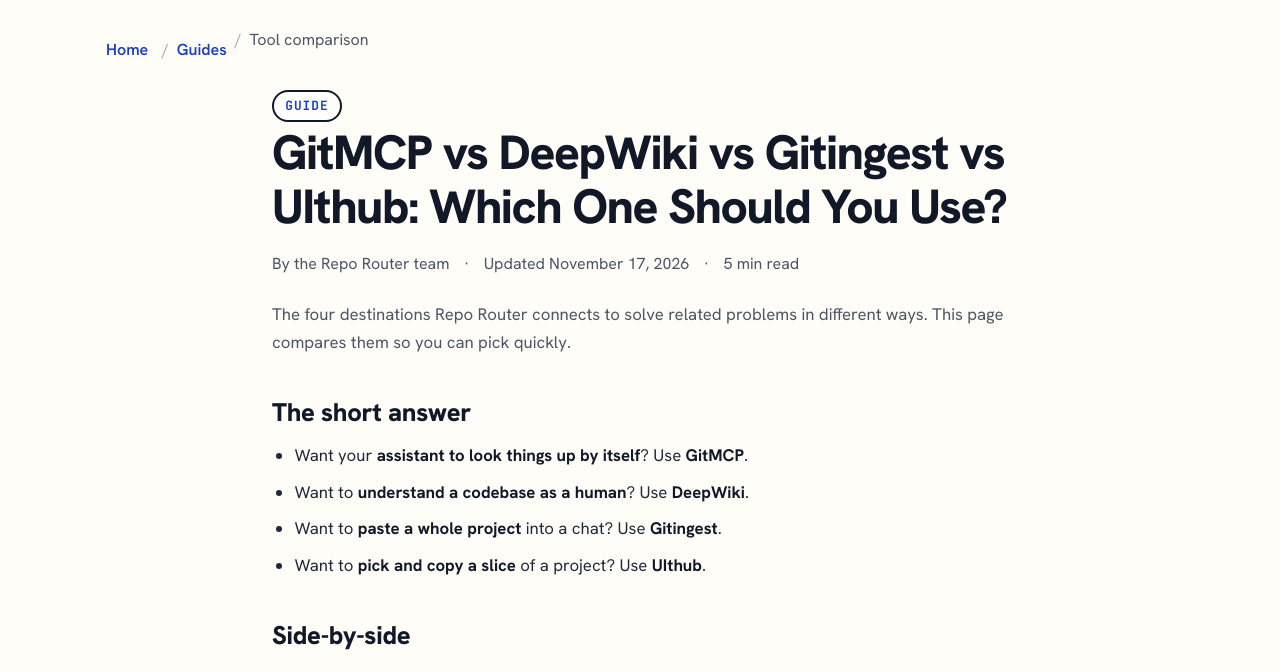
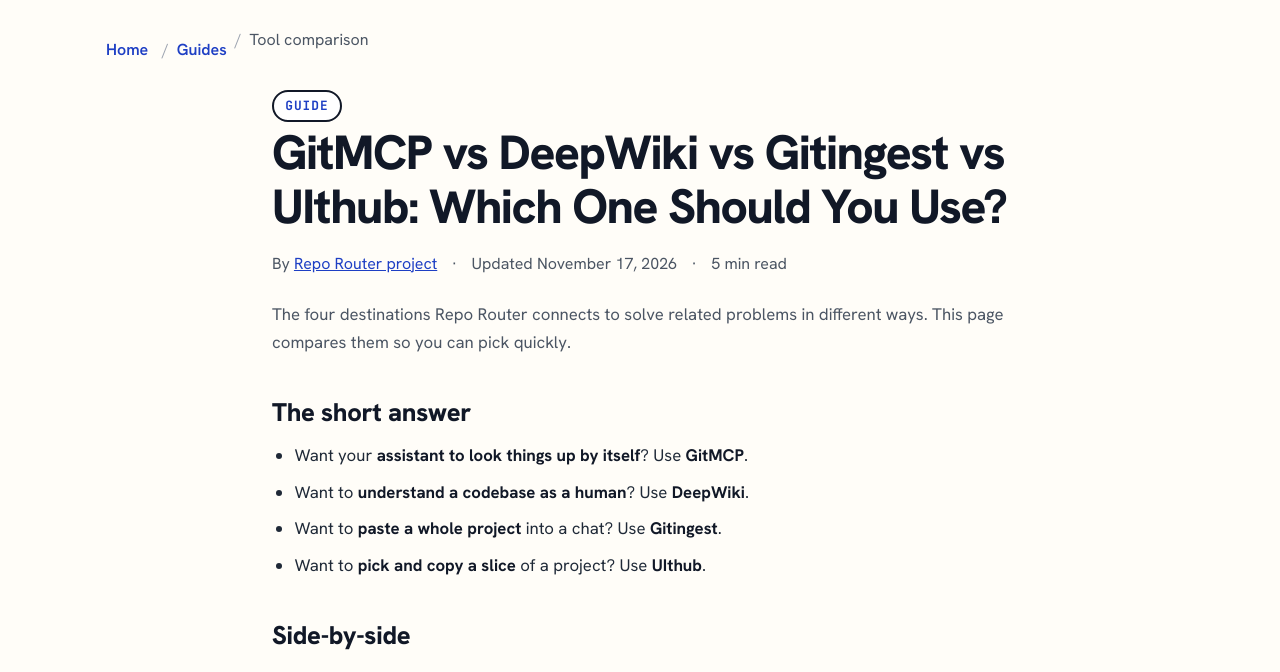
Before and after one commit to rahul300rkv/Reporouter, a website: page guides/gitmcp-vs-deepwiki-vs-gitingest/index.html in a window 1280 px wide. Shown: the part 72-744 px from the top of the page. Drawn offline with Linux system fonts and the light colour scheme.

Commit message:
docs: link editorial author identity for source transparency

```diff
--- a/guides/gitmcp-vs-deepwiki-vs-gitingest/index.html
+++ b/guides/gitmcp-vs-deepwiki-vs-gitingest/index.html
@@ -21,7 +21,7 @@
 <meta property="og:url" content="https://reporouter.netlify.app/guides/gitmcp-vs-deepwiki-vs-gitingest/"/>
 <meta property="og:image" content="https://reporouter.netlify.app/og-image.png"/>
 <meta name="twitter:card" content="summary_large_image"/>
-<script type="application/ld+json">{"@context": "https://schema.org", "@type": "Article", "headline": "GitMCP vs DeepWiki vs Gitingest vs UIthub: Which One Should You Use?", "description": "A side-by-side comparison of GitMCP, DeepWiki, Gitingest and UIthub, with a simple decision guide for choosing between them.", "datePublished": "2026-11-17", "dateModified": "2026-11-17", "inLanguage": "en", "mainEntityOfPage": "https://reporouter.netlify.app/guides/gitmcp-vs-deepwiki-vs-gitingest/", "image": "https://reporouter.netlify.app/og-image.png", "author": {"@type": "Organization", "name": "Repo Router"}, "publisher": {"@type": "Organization", "name": "Repo Router", "url": "https://reporouter.netlify.app/"}}</script>
+<script type="application/ld+json">{"@context": "https://schema.org", "@type": "Article", "headline": "GitMCP vs DeepWiki vs Gitingest vs UIthub: Which One Should You Use?", "description": "A side-by-side comparison of GitMCP, DeepWiki, Gitingest and UIthub, with a simple decision guide for choosing between them.", "datePublished": "2026-11-17", "dateModified": "2026-11-17", "inLanguage": "en", "mainEntityOfPage": "https://reporouter.netlify.app/guides/gitmcp-vs-deepwiki-vs-gitingest/", "image": "https://reporouter.netlify.app/og-image.png", "author": {"@type": "Organization", "name": "Repo Router", "url": "https://reporouter.netlify.app/about/"}, "publisher": {"@type": "Organization", "name": "Repo Router", "url": "https://reporouter.netlify.app/"}}</script>
 <script type="application/ld+json">{"@context": "https://schema.org", "@type": "BreadcrumbList", "itemListElement": [{"@type": "ListItem", "position": 1, "name": "Home", "item": "https://reporouter.netlify.app/"}, {"@type": "ListItem", "position": 2, "name": "Guides", "item": "https://reporouter.netlify.app/guides/"}, {"@type": "ListItem", "position": 3, "name": "Tool comparison", "item": "https://reporouter.netlify.app/guides/gitmcp-vs-deepwiki-vs-gitingest/"}]}</script>
 </head>
 <body class="page">
@@ -40,7 +40,7 @@
 <article class="article-shell">
 <span class="tag">Guide</span>
 <h1>GitMCP vs DeepWiki vs Gitingest vs UIthub: Which One Should You Use?</h1>
-<p class="article-meta"><span>By the Repo Router team</span><span aria-hidden="true">&middot;</span><span>Updated November 17, 2026</span><span aria-hidden="true">&middot;</span><span>5 min read</span></p>
+<p class="article-meta"><span>By <a href="/about/">Repo Router project</a></span><span aria-hidden="true">&middot;</span><span>Updated November 17, 2026</span><span aria-hidden="true">&middot;</span><span>5 min read</span></p>
 <div class="prose">
 
 <p class="lede">The four destinations Repo Router connects to solve related problems in different ways. This page compares them so you can pick quickly.</p>
```
